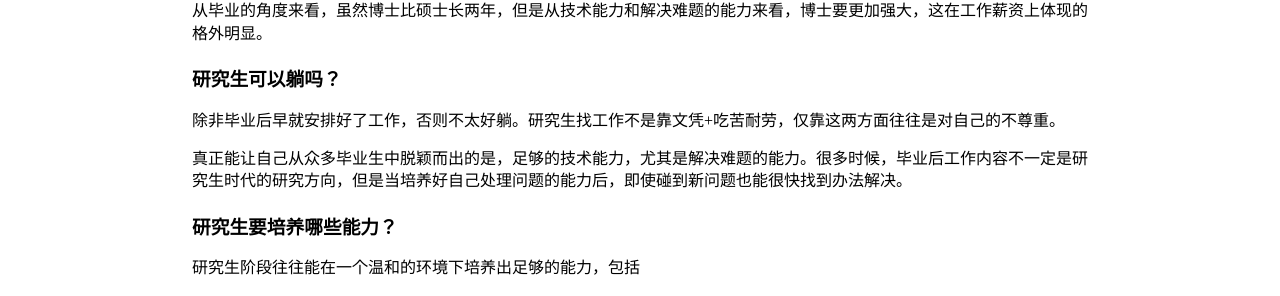
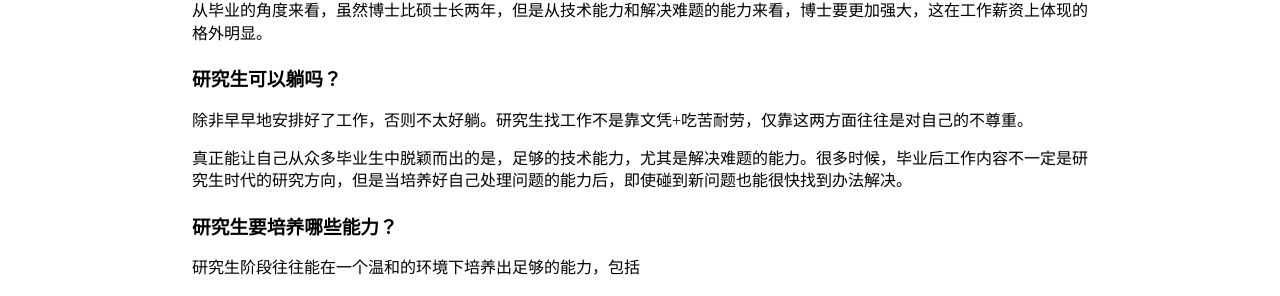
Before and after one commit to yang-guangliang/yang-guangliang.github.io, a Jekyll site: the page built from _posts/2025-9-18-为什么走科研这条路.md, in a window 1280 px wide. Shown: the part 639-935 px from the top of the page. Built offline with Jekyll 4.4.1, drawn with Linux system fonts in a browser that asks for light colours; our own code applies the rules of GitHub Pages for plain Markdown files.

Commit message:
udpate post

```diff
--- a/_posts/2025-9-18-为什么走科研这条路.md
+++ b/_posts/2025-9-18-为什么走科研这条路.md
@@ -24,7 +24,7 @@
 
 ### 研究生可以躺吗？
 
-除非毕业后早就安排好了工作，否则不太好躺。研究生找工作不是靠文凭+吃苦耐劳，仅靠这两方面往往是对自己的不尊重。
+除非早早地安排好了工作，否则不太好躺。研究生找工作不是靠文凭+吃苦耐劳，仅靠这两方面往往是对自己的不尊重。
 
 真正能让自己从众多毕业生中脱颖而出的是，足够的技术能力，尤其是解决难题的能力。很多时候，毕业后工作内容不一定是研究生时代的研究方向，但是当培养好自己处理问题的能力后，即使碰到新问题也能很快找到办法解决。
 
```
